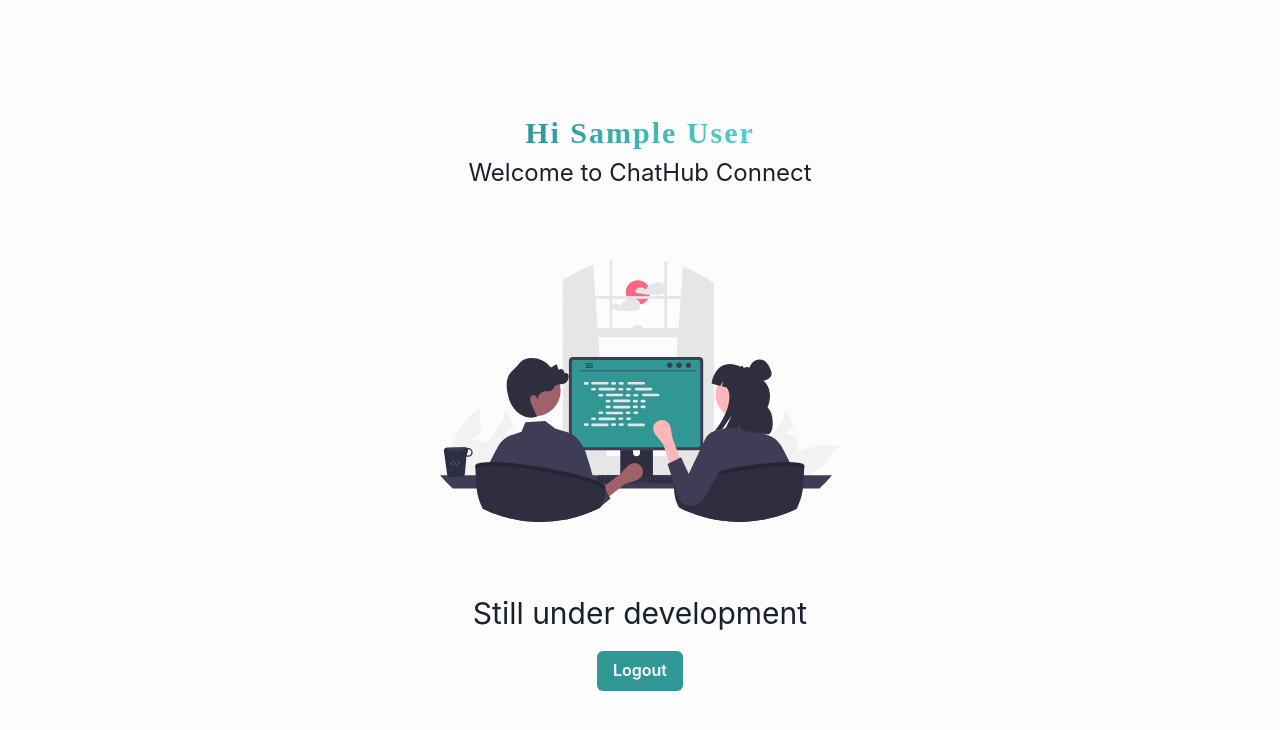
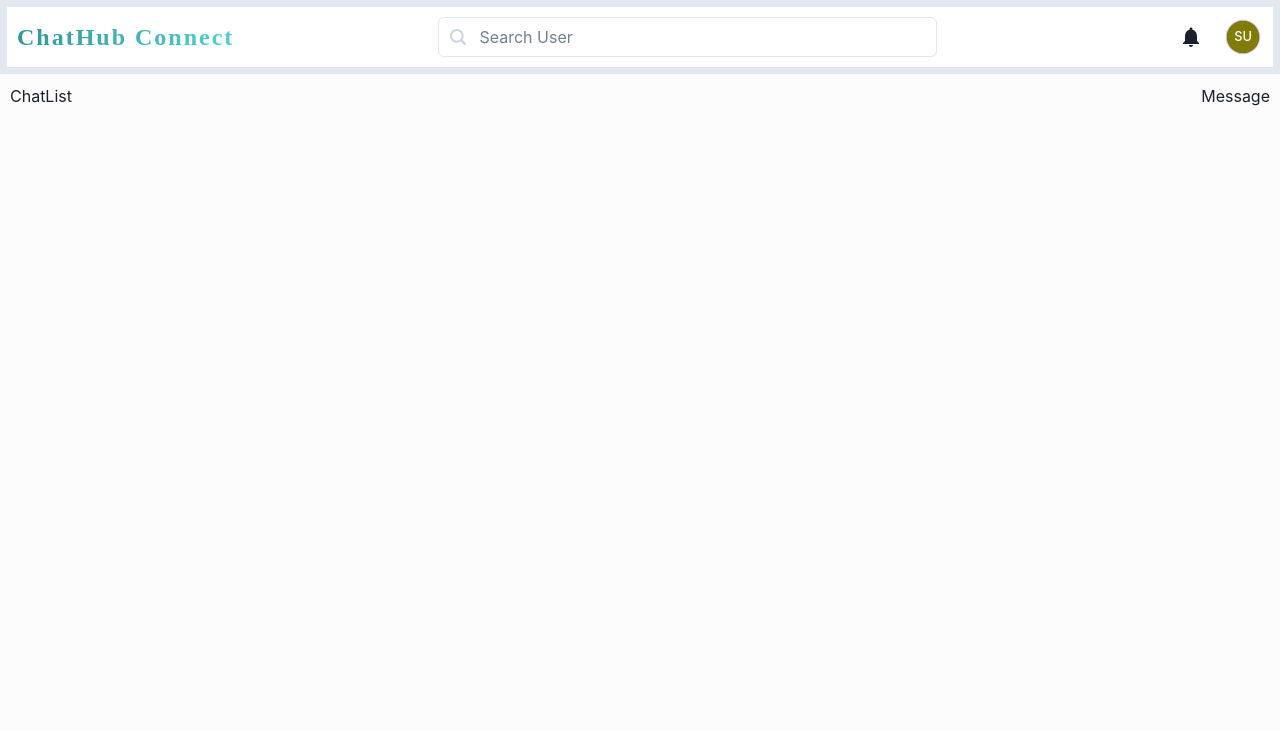
Before and after one commit to Dravid24/chathub-connect, a React (Vite) app in the folder frontend/: page /chats in a window 1280 px wide. Shown: the top 730 px of the page. Built offline with nearby package versions, Linux system fonts and the light colour scheme; sample sign-in values are in the browser's storage.

Commit message:
Header and search section

```diff
--- a/frontend/package.json
+++ b/frontend/package.json
@@ -10,6 +10,7 @@
     "preview": "vite preview"
   },
   "dependencies": {
+    "@chakra-ui/icons": "^2.1.1",
     "@chakra-ui/react": "^2.8.2",
     "@emotion/react": "^11.11.3",
     "@emotion/styled": "^11.11.0",
--- a/frontend/src/App.css
+++ b/frontend/src/App.css
@@ -20,3 +20,28 @@
   margin-top: 50px;
   margin-bottom: 50px;
 }
+
+.profile-title {
+  font-weight: 700;
+  background: -webkit-linear-gradient(left, #319795, #4fd1cf);
+  -webkit-background-clip: text;
+  -webkit-text-fill-color: transparent;
+  font-size: medium;
+  margin-top: 10px;
+}
+
+.search-result {
+  max-height: 300px;
+  overflow: auto;
+}
+
+.search-result-list {
+  padding: 10px;
+  border-radius: 5px;
+  display: flex;
+}
+
+.search-result-list:hover {
+  background-color: #ededed;
+  cursor: pointer;
+}
--- /dev/null
+++ b/frontend/src/component/ChatList.tsx
@@ -0,0 +1,7 @@
+import React from "react";
+
+const ChatList = () => {
+  return <div>ChatList</div>;
+};
+
+export default ChatList;
--- /dev/null
+++ b/frontend/src/component/Header.tsx
@@ -0,0 +1,147 @@
+import {
+  Avatar,
+  Box,
+  Input,
+  InputGroup,
+  InputLeftElement,
+  Menu,
+  MenuButton,
+  Modal,
+  ModalBody,
+  ModalContent,
+  ModalOverlay,
+  Text,
+  Image,
+  useDisclosure,
+  List,
+  ListItem,
+} from "@chakra-ui/react";
+import { BellIcon, Search2Icon } from "@chakra-ui/icons";
+import React, { useState } from "react";
+import ProfileSideBar from "./ProfileSideBar";
+
+type headerProps = {
+  user: {
+    email: string;
+    name: string;
+    profileUrl: string;
+    _id: string;
+    token: string;
+  };
+};
+
+const Header = ({ user }: headerProps) => {
+  const [isOpenProfile, setIsOpenProfile] = useState(false);
+
+  const { isOpen, onOpen, onClose } = useDisclosure();
+
+  const initialRef = React.useRef(null);
+
+  const onCloseProfile = () => {
+    setIsOpenProfile(false);
+  };
+
+  const data = [
+    {
+      email: "dravid@gmail.com",
+      name: "dravid",
+      profileUrl:
+        "https://res.cloudinary.com/dh6zaartt/image/upload/v1704211103/n9aczmu8518qbecj7knj.jpg",
+    },
+  ];
+
+  return (
+    <>
+      <Box
+        display="flex"
+        justifyContent="space-between"
+        alignItems="center"
+        bg="white"
+        w="100%"
+        p="10px"
+        borderWidth="7px"
+      >
+        <Text fontSize={"2xl"} className="app-name">
+          ChatHub Connect
+        </Text>
+        <InputGroup w="40%" ml="-30px">
+          <InputLeftElement pointerEvents="none">
+            <Search2Icon color="gray.300" />
+          </InputLeftElement>
+          <Input type="text" placeholder="Search User" onClick={onOpen} />
+        </InputGroup>
+        <div>
+          <Menu>
+            <MenuButton p={1}>
+              <BellIcon fontSize="2xl" m={1} mr={4} />
+            </MenuButton>
+          </Menu>
+          <Avatar
+            m="4px"
+            size="sm"
+            name={user.name}
+            src={user.profileUrl}
+            cursor="pointer"
+            onClick={() => setIsOpenProfile(true)}
+            boxShadow="0px 0px 2px 0px black"
+          />
+        </div>
+      </Box>
+      <ProfileSideBar
+        isOpenProfile={isOpenProfile}
+        onCloseProfile={onCloseProfile}
+        user={user}
+      />
+      {isOpen && (
+        <Modal
+          initialFocusRef={initialRef}
+          isOpen={isOpen}
+          onClose={onClose}
+          size={"xl"}
+        >
+          <ModalOverlay />
+          <ModalContent>
+            <ModalBody p={6}>
+              <InputGroup>
+                <InputLeftElement pointerEvents="none">
+                  <Search2Icon color="gray.300" />
+                </InputLeftElement>
+                <Input
+                  type="text"
+                  placeholder="Search User"
+                  ref={initialRef}
+                  mb={3}
+                />
+              </InputGroup>
+              <div className="search-result">
+                {data?.map((user, i) => {
+                  return (
+                    <List spacing={3} key={i}>
+                      <ListItem className="search-result-list">
+                        <Image
+                          borderRadius="full"
+                          boxSize="40px"
+                          src={user.profileUrl}
+                          alt={user.name}
+                          boxShadow="0px 0px 4px 0px black"
+                        />
+                        <div style={{ marginLeft: "10px" }}>
+                          <Text as="b">{user.name}</Text>
+                          <Text fontSize="md" mt={"-8px"}>
+                            {user.email}
+                          </Text>
+                        </div>
+                      </ListItem>
+                    </List>
+                  );
+                })}
+              </div>
+            </ModalBody>
+          </ModalContent>
+        </Modal>
+      )}
+    </>
+  );
+};
+
+export default Header;
--- /dev/null
+++ b/frontend/src/component/Message.tsx
@@ -0,0 +1,7 @@
+import React from "react";
+
+const Message = () => {
+  return <div>Message</div>;
+};
+
+export default Message;
--- /dev/null
+++ b/frontend/src/component/ProfileSideBar.tsx
@@ -0,0 +1,77 @@
+import { ArrowBackIcon, LockIcon } from "@chakra-ui/icons";
+import {
+  Drawer,
+  DrawerOverlay,
+  DrawerContent,
+  DrawerHeader,
+  DrawerBody,
+  DrawerFooter,
+  Image,
+  Text,
+} from "@chakra-ui/react";
+import { useHistory } from "react-router-dom";
+
+type sideBarProps = {
+  isOpenProfile: boolean;
+  onCloseProfile: () => void;
+  user: {
+    email: string;
+    name: string;
+    profileUrl: string;
+    _id: string;
+    token: string;
+  };
+};
+
+const ProfileSideBar = ({
+  isOpenProfile,
+  onCloseProfile,
+  user,
+}: sideBarProps) => {
+  const history = useHistory();
+
+  const handleLogout = () => {
+    localStorage.removeItem("loginInfo");
+    history.push("/");
+  };
+  return (
+    <Drawer isOpen={isOpenProfile} placement="right" onClose={onCloseProfile}>
+      <DrawerOverlay />
+      <DrawerContent>
+        <DrawerHeader borderBottomWidth="1px">
+          <ArrowBackIcon
+            fontSize="2xl"
+            mb={1}
+            mr={4}
+            cursor="pointer"
+            onClick={() => onCloseProfile()}
+          />
+          Profile
+        </DrawerHeader>
+
+        <DrawerBody>
+          <Image
+            borderRadius="full"
+            boxSize="150px"
+            src={user.profileUrl}
+            alt={user.name}
+            boxShadow="0px 0px 4px 0px black"
+            m="40px auto"
+          />
+          <Text className="profile-title">Name</Text>
+          <Text fontSize="xl">{user.name}</Text>
+          <Text className="profile-title">Email</Text>
+          <Text fontSize="xl">{user.email}</Text>
+        </DrawerBody>
+
+        <DrawerFooter borderTopWidth="1px">
+          <Text w="100%" cursor="pointer" onClick={() => handleLogout()}>
+            <LockIcon color="gray.700" fontSize="xl" mb={2} mr={2} /> Logout
+          </Text>
+        </DrawerFooter>
+      </DrawerContent>
+    </Drawer>
+  );
+};
+
+export default ProfileSideBar;
--- a/frontend/src/pages/Chat.tsx
+++ b/frontend/src/pages/Chat.tsx
@@ -1,7 +1,30 @@
-import UnderConstruction from "./UnderConstruction";
+import { Box } from "@chakra-ui/react";
+import Header from "../component/Header";
+import ChatList from "../component/ChatList";
+import Message from "../component/Message";
 
 const Chat = () => {
-  return <UnderConstruction />;
+  const userDetails = localStorage.getItem("loginInfo");
+  const user = userDetails && JSON.parse(userDetails);
+  return (
+    <div style={{ width: "100%" }}>
+      {user && (
+        <div>
+          <Header user={user} />
+          <Box
+            display="flex"
+            justifyContent="space-between"
+            w="100%"
+            h="90vh"
+            p="10px"
+          >
+            <ChatList />
+            <Message />
+          </Box>
+        </div>
+      )}
+    </div>
+  );
 };
 
 export default Chat;
```
Also changed, not shown: 1 other file (tests, documents, lock files or other folders).
